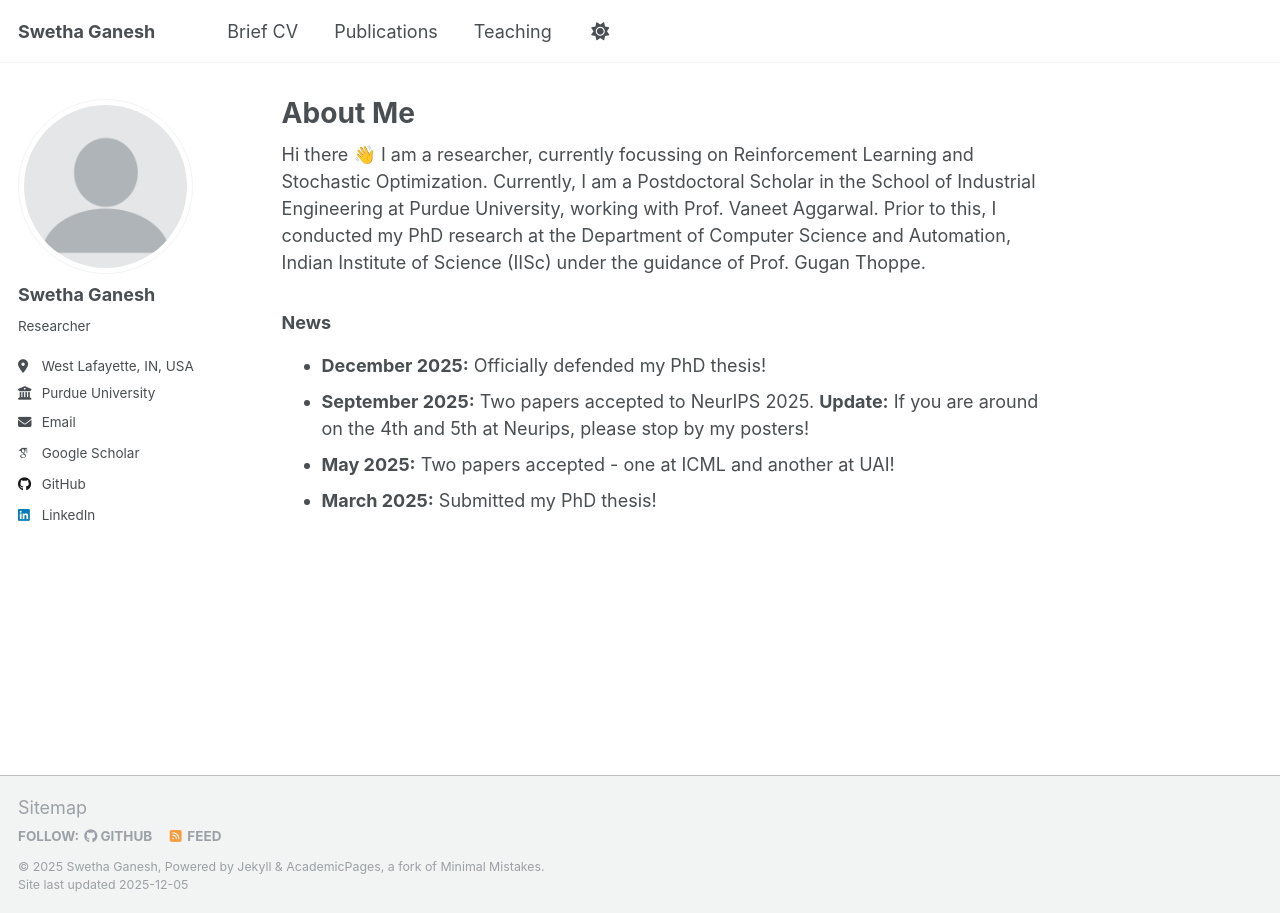
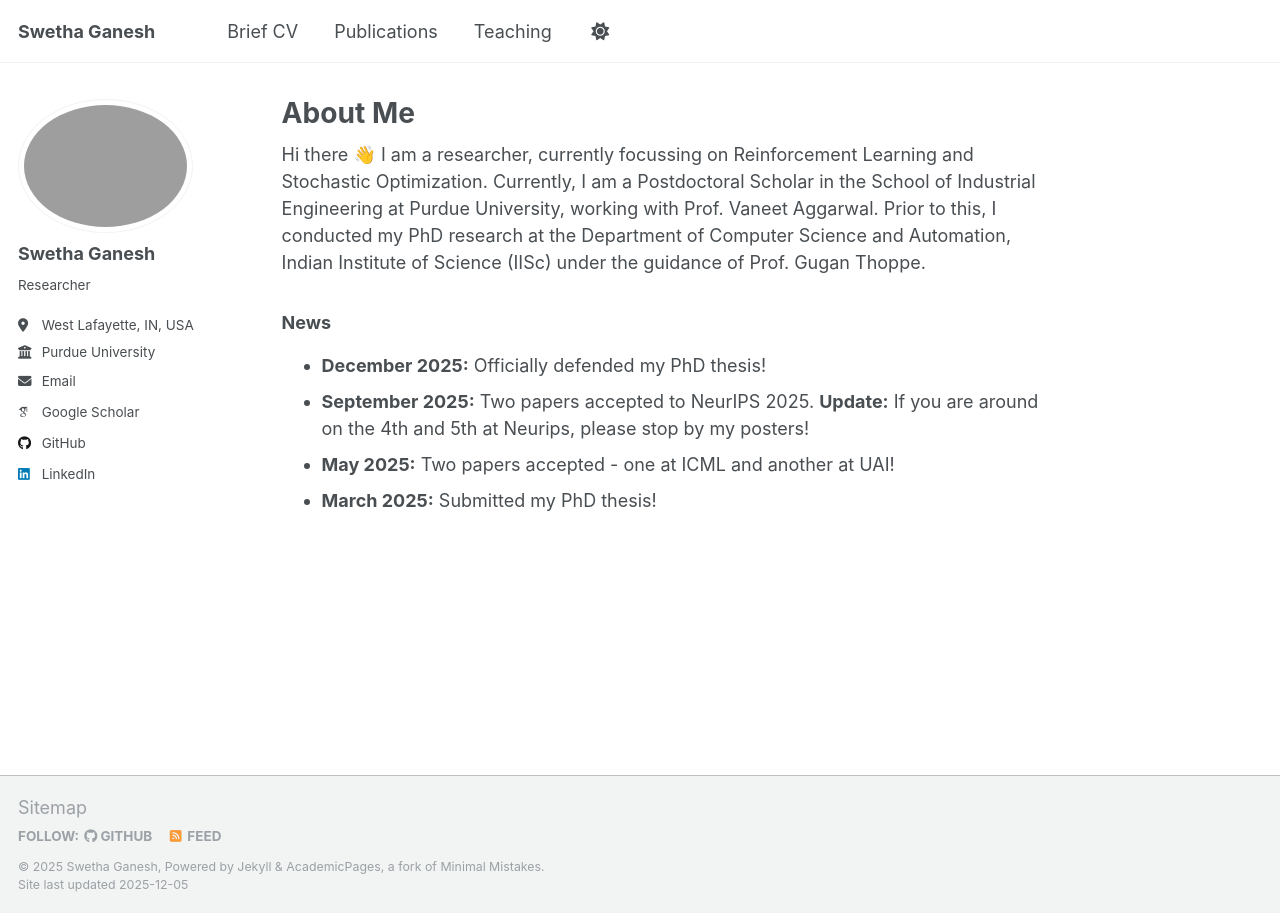
Before and after one commit to swethaganesh17/swethaganesh17.github.io, a Jekyll site: the page built from _pages/about.md, in a window 1280 px wide. Built offline with Jekyll 4.4.1, drawn with Linux system fonts in a browser that asks for light colours; some web fonts are replaced; a script that is not in the unit is left out.

Commit message:
Update author avatar image in config

```diff
--- a/_config.yml
+++ b/_config.yml
@@ -22,7 +22,7 @@ repository               : "swethaganesh17/swethaganesh17.github.io"
 #               Additional customization can be done by editing /_includes/author-profile.html
 author:
   # Biographic information
-  avatar           : "profile.png"
+  avatar           : "untitled.png"
   name             : "Swetha Ganesh"
   pronouns         : # example: "she/her"
   bio              : "Researcher"
```
